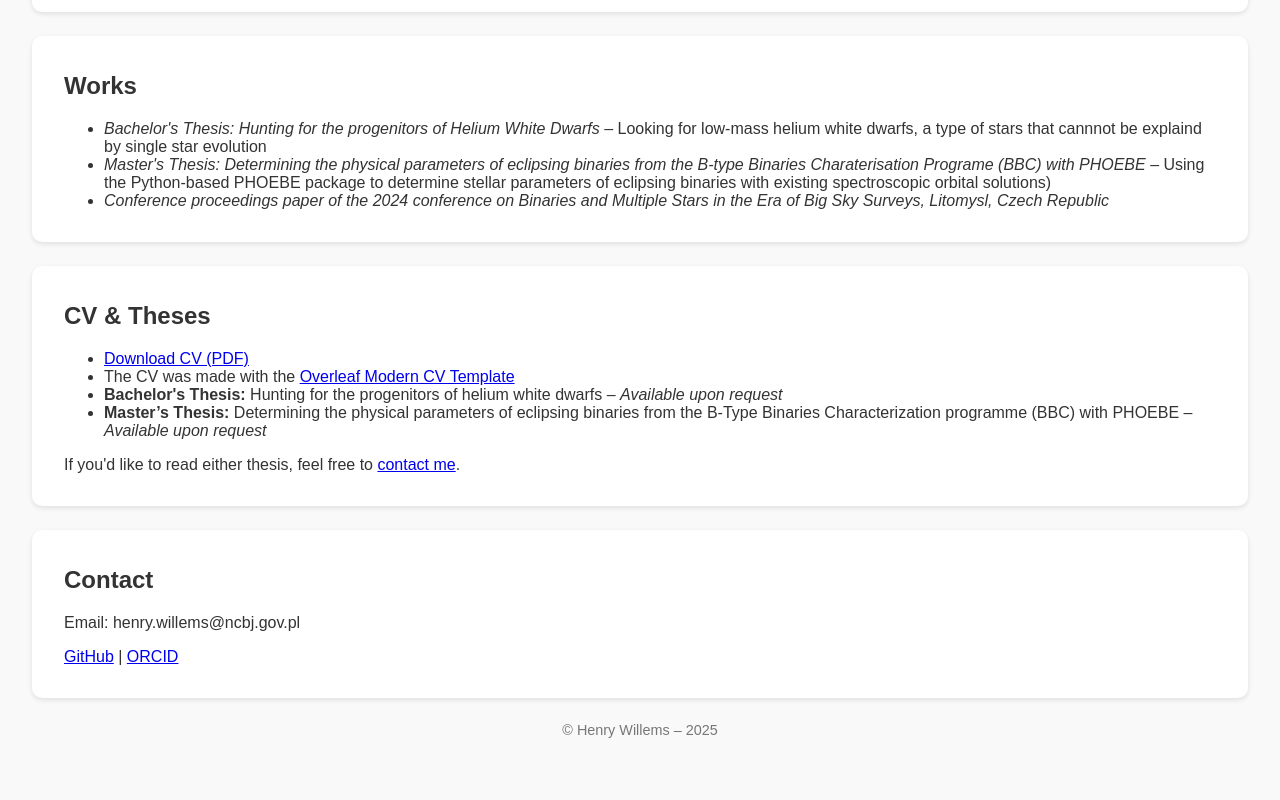
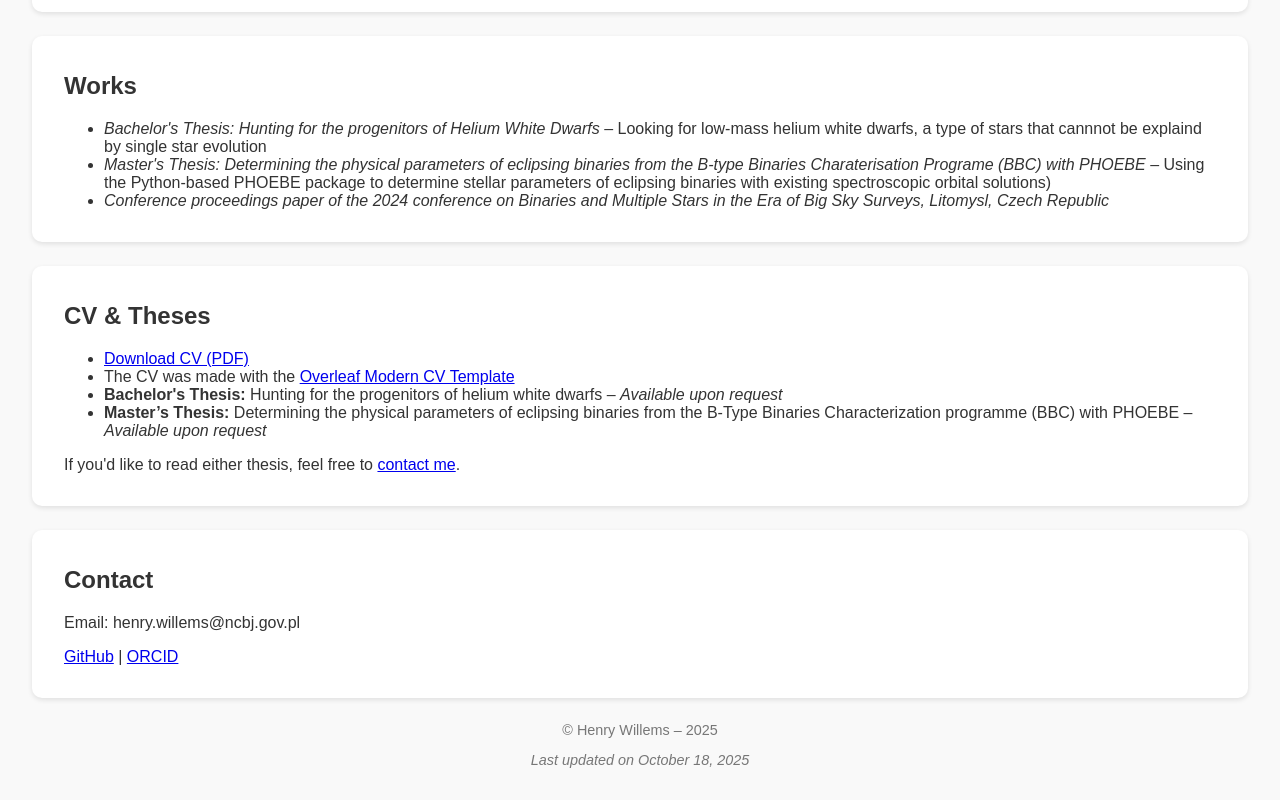
Before and after one commit to hwillems2/henrywillems.github.io, a plain HTML site: page index.html in a window 1280 px wide. Shown: the part 402-1202 px from the top of the page. Before the commit the page ends 1172 px from the top, so only its background shows below. Drawn offline with Linux system fonts and the light colour scheme.

Commit message:
Update index.html

```diff
--- a/index.html
+++ b/index.html
@@ -95,6 +95,7 @@
 
   <footer>
     <p>© Henry Willems – 2025</p>
+    <em>Last updated on October 18, 2025</em></p>
   </footer>
 </body>
 </html>
```
